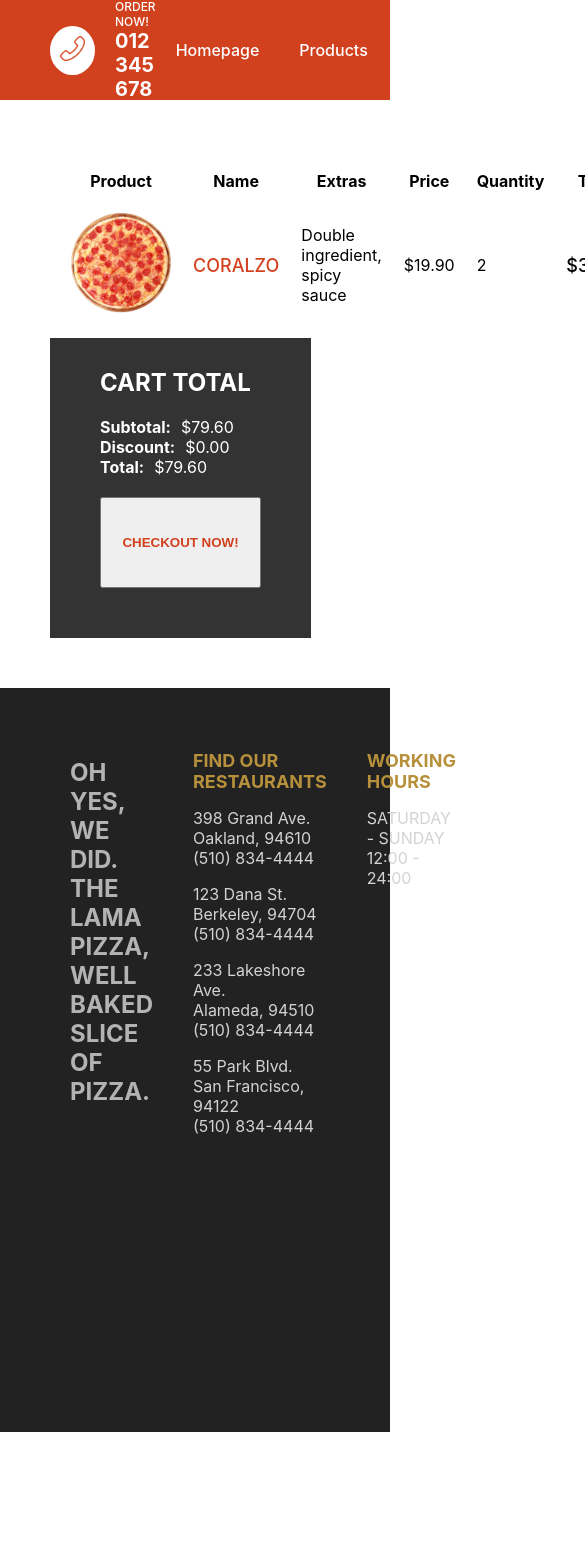
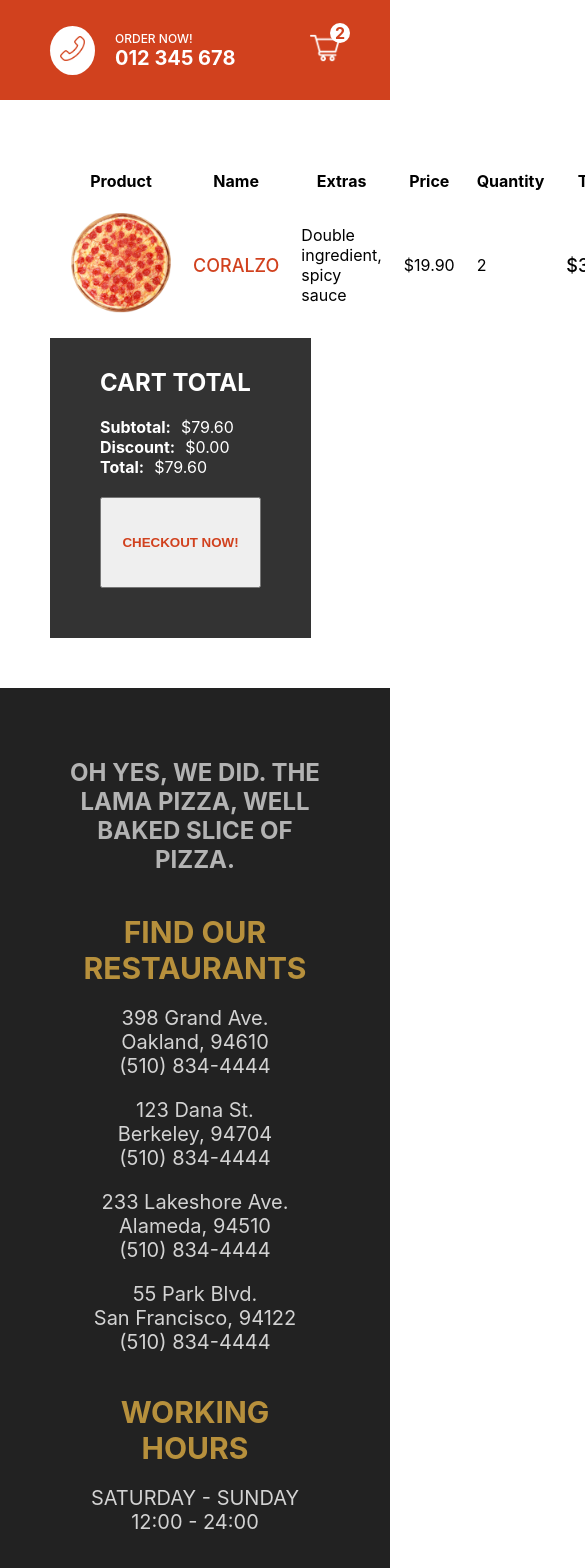
Before and after one commit to rbabaci1/my-restaurant, a Next.js app: page /Cart in a window 390 px wide. Shown: the top 1568 px of the page, 585 px wide, since content can reach past the window. Before the commit the page ends 1432 px from the top, so only its background shows below. Built offline with nearby package versions, Linux system fonts and the light colour scheme.

Commit message:
add media queries for home page

```diff
--- a/styles/Featured.module.css
+++ b/styles/Featured.module.css
@@ -32,3 +32,10 @@
   width: 100vw;
   height: 100%;
 }
+
+/*  mobile media query*/
+@media screen and (max-width: 480px) {
+  .container {
+    height: 50vh;
+  }
+}
--- a/styles/Footer.module.css
+++ b/styles/Footer.module.css
@@ -33,3 +33,22 @@
 .motto {
   color: rgb(179, 179, 179);
 }
+
+@media screen and (max-width: 480px) {
+  .container {
+    height: auto;
+    text-align: center;
+  }
+  .item:first-child {
+    display: none;
+  }
+  .item {
+    flex-direction: column;
+  }
+  .title {
+    font-size: 30px;
+  }
+  .text {
+    font-size: 20px;
+  }
+}
--- a/styles/Navbar.module.css
+++ b/styles/Navbar.module.css
@@ -75,3 +75,14 @@
   justify-content: center;
   font-weight: bold;
 }
+
+/*  mobile media query*/
+@media screen and (max-width: 480px) {
+  .item:nth-child(2) {
+    display: none;
+  }
+
+  .item:nth-child(1) {
+    flex: 3;
+  }
+}
--- a/styles/PizzaCard.module.css
+++ b/styles/PizzaCard.module.css
@@ -29,3 +29,17 @@
   text-align: center;
   color: #777;
 }
+
+/*  mobile media query*/
+@media screen and (max-width: 480px) {
+  .container {
+    width: 100%;
+  }
+  .title {
+    font-size: 30px;
+  }
+  .price,
+  .desc {
+    font-size: 20px;
+  }
+}
--- a/styles/PizzaList.module.css
+++ b/styles/PizzaList.module.css
@@ -21,3 +21,14 @@
   align-items: center;
   flex-wrap: wrap;
 }
+
+/*  mobile media query*/
+@media screen and (max-width: 480px) {
+  .title {
+    text-align: center;
+  }
+  .desc {
+    width: 90%;
+    text-align: center;
+  }
+}
```
